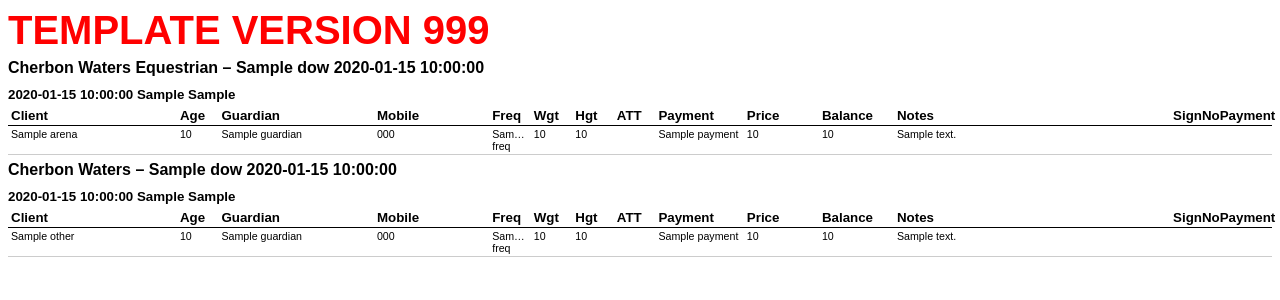
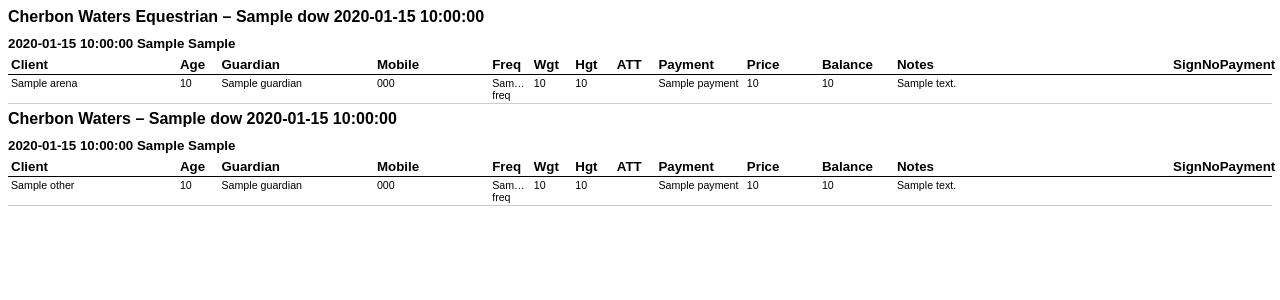
Before and after one commit to blackmustangsally1970-prog/CherbonApp, a Flask app: template templates/lessons_pdf.html in a window 1280 px wide. Shown: the top 300 px of the page. Run offline with Flask 3, Linux system fonts and the light colour scheme; the template is opened without the code that fills it: most values are stand-ins (such as "Sample title", 1, 10 or a date in 2020).

Commit message:
FixHorsesPrint2

```diff
--- a/templates/lessons_pdf.html
+++ b/templates/lessons_pdf.html
@@ -92,9 +92,6 @@
 </head>
 
 <body>
-<h1 style="color:red; font-size:40px;">TEMPLATE VERSION 999</h1>
-
-
 
 <h1>Cherbon Waters Equestrian – {{ dow }} {{ pretty_date }}</h1>
 
```
Also changed, not shown: templates/lessons_by_date.html (+4 -3 lines).
